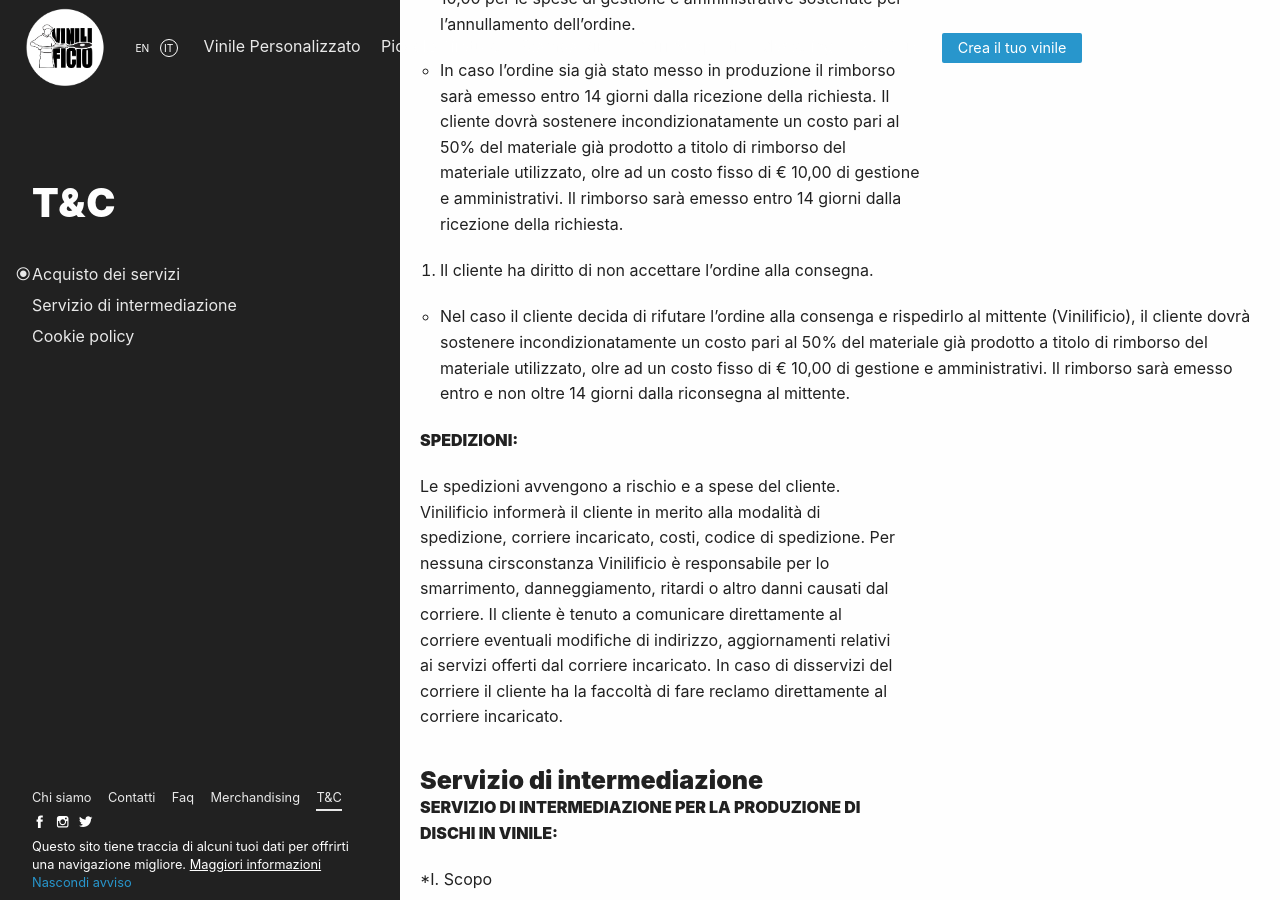
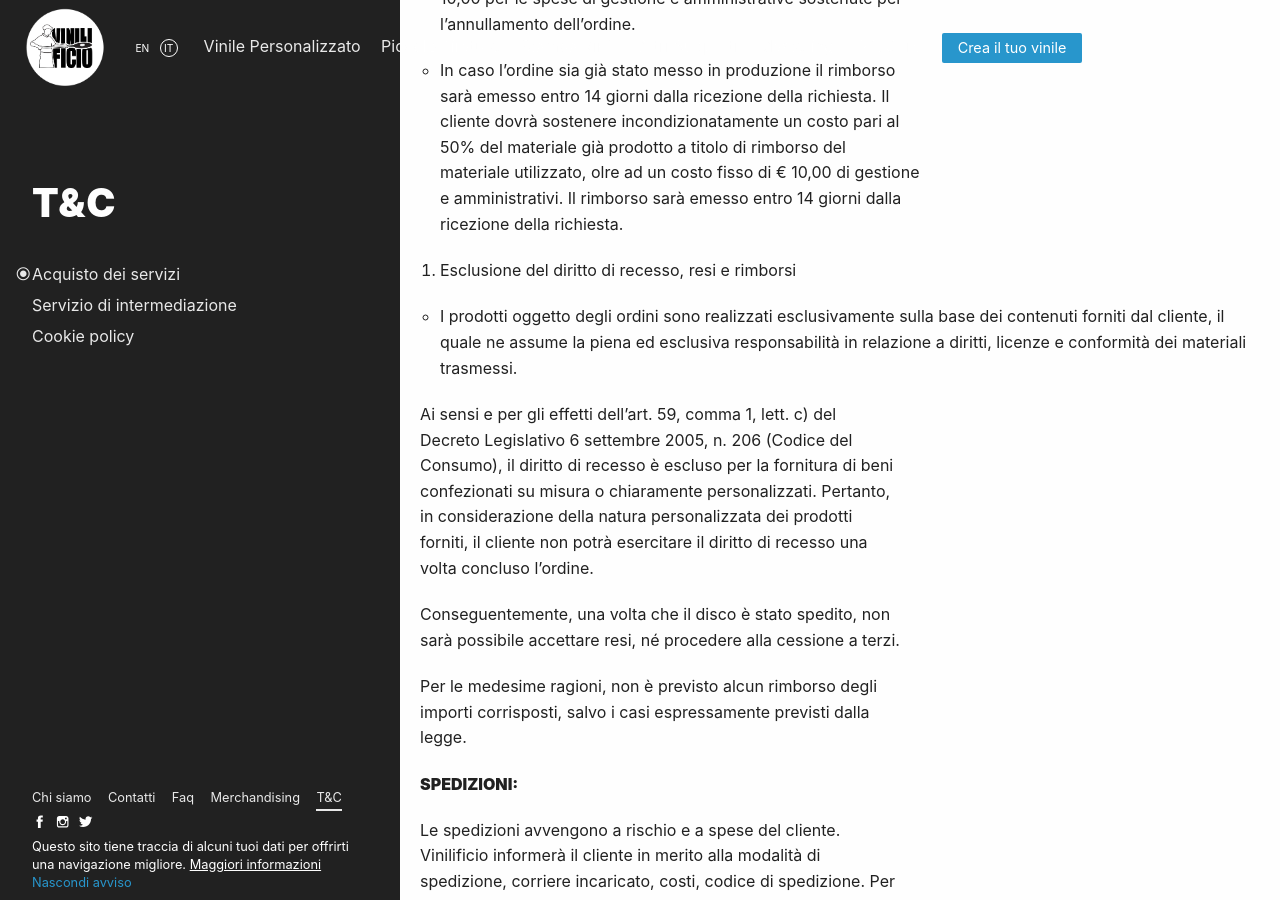
Before and after one commit to Vinilificio/vinilificio.com, a Jekyll site: the page built from _pages/termini-condizioni.md, in a window 1280 px wide and 900 px high, scrolled down 3138 px. Built offline with Jekyll 4.4.1, drawn with Linux system fonts in a browser that asks for light colours; nearby versions of some CDN libraries; comment, search, counter and statistics services are not loaded.

Commit message:
aggiornamenti resi

```diff
--- a/_pages/termini-condizioni.md
+++ b/_pages/termini-condizioni.md
@@ -64,10 +64,15 @@ Vinilificio dedurrà dal rimborso un costo a forfait di € 10,00 per le spese d
 * In caso l’ordine sia già stato messo in produzione il rimborso sarà emesso entro 14 giorni dalla ricezione della richiesta. Il cliente dovrà sostenere incondizionatamente un costo pari al 50% del materiale già prodotto a titolo di rimborso del materiale utilizzato, olre ad un costo fisso di € 10,00 di gestione e amministrativi. Il rimborso sarà emesso entro 14 giorni dalla ricezione della richiesta.
 
 
-3. Il cliente ha diritto di non accettare l'ordine alla consegna.
+3. Esclusione del diritto di recesso, resi e rimborsi
 
-* Nel caso il cliente decida di rifutare l'ordine alla consenga e rispedirlo al mittente (Vinilificio), il cliente dovrà sostenere incondizionatamente un costo pari al 50% del materiale già prodotto a titolo di rimborso del materiale utilizzato, olre ad un costo fisso di € 10,00 di gestione e amministrativi. Il rimborso sarà emesso entro e non oltre 14 giorni dalla riconsegna al mittente.
+* I prodotti oggetto degli ordini sono realizzati esclusivamente sulla base dei contenuti forniti dal cliente, il quale ne assume la piena ed esclusiva responsabilità in relazione a diritti, licenze e conformità dei materiali trasmessi.
 
+Ai sensi e per gli effetti dell’art. 59, comma 1, lett. c) del Decreto Legislativo 6 settembre 2005, n. 206 (Codice del Consumo), il diritto di recesso è escluso per la fornitura di beni confezionati su misura o chiaramente personalizzati. Pertanto, in considerazione della natura personalizzata dei prodotti forniti, il cliente non potrà esercitare il diritto di recesso una volta concluso l’ordine.
+
+Conseguentemente, una volta che il disco è stato spedito, non sarà possibile accettare resi, né procedere alla cessione a terzi.
+
+Per le medesime ragioni, non è previsto alcun rimborso degli importi corrisposti, salvo i casi espressamente previsti dalla legge.
 
 **SPEDIZIONI:**
 
```
